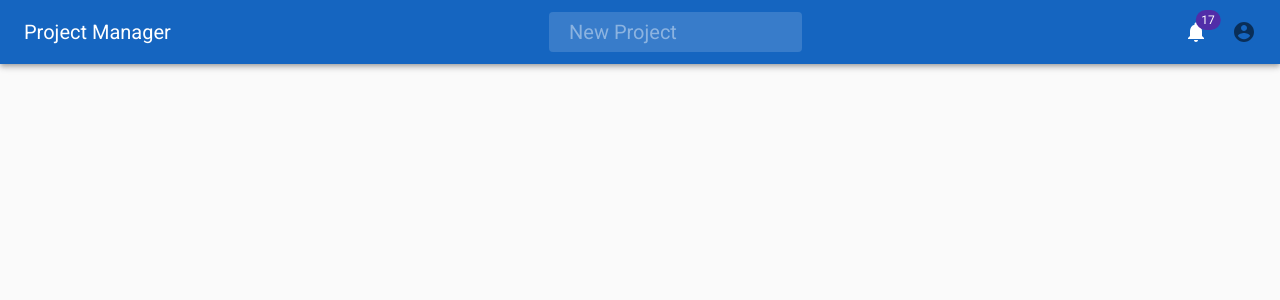
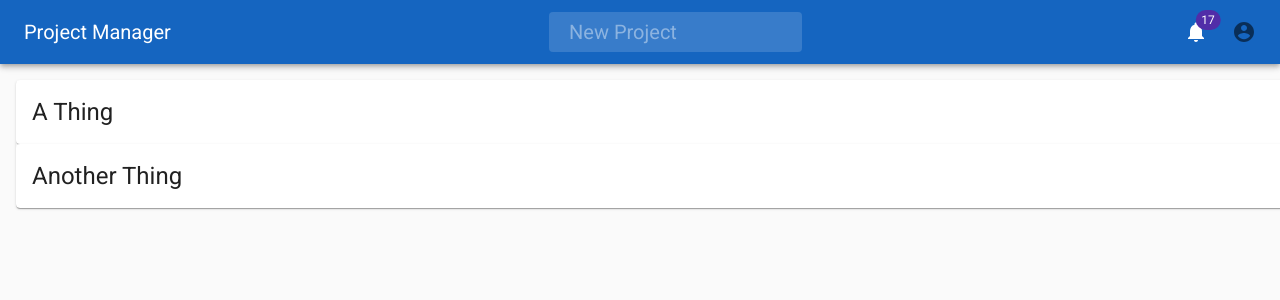
Before and after one commit to joshua-richardson-88/kanban, a React (Create React App) app: page / in a window 1280 px wide. Shown: the top 300 px of the page. Built offline with nearby package versions, Linux system fonts and the light colour scheme.

Commit message:
Working on adding the project component

```diff
--- a/src/App.js
+++ b/src/App.js
@@ -8,7 +8,7 @@ import { CssBaseline } from '@material-ui/core'
 // import project files
 import useDarkMode from './hooks/useDarkMode'
 import { Header } from './components/molecules'
-import { Projects } from './components/organisms'
+import Projects from './features/projects'
 
 export default function App() {
   const [theme, toggleDarkMode] = useDarkMode()
--- a/src/features/projects/index.js
+++ b/src/features/projects/index.js
@@ -0,0 +1,105 @@
+// import react libraries
+import React from 'react'
+
+// import modules
+import { makeStyles } from '@material-ui/core/styles'
+import { DragDropContext, Droppable } from 'react-beautiful-dnd'
+import { useDispatch, useSelector } from 'react-redux'
+import { Card } from '@material-ui/core'
+
+// import project files
+import { editColumnOrder, editProjectOrder, editTaskOrder } from './projectSlice'
+import Project from './pages/Project'
+
+const useStyles = makeStyles((theme) => ({
+  grow: {
+    flexGrow: 1,
+    height: '93.4vh',
+  },
+  dropZone: {
+    margin: theme.spacing(2),
+    width: '100%',
+    height: '100%',
+  },
+  projectsContainer: {
+    display: 'flex',
+    flexDirection: 'column',
+    width: '100%',
+  },
+}))
+
+export default function Projects() {
+  const classes = useStyles()
+  const dispatch = useDispatch()
+  const projects = useSelector((state) => state.projects.project)
+  const projectOrder = useSelector((state) => state.projects.projectOrder)
+
+  // handler for drag-and-drop
+  const onDragEnd = (result) => {
+    const { destination, source, draggableId, type } = result
+    // if there is no destination, abort
+    if (!destination) return
+    // if the source and destination are the same, no need to do anything
+    if (destination.droppableId === source.droppableId && destination.index === source.index) return
+
+    // if you're dragging projects
+    if (type === 'project') {
+      dispatch(
+        editProjectOrder({ source: source.index, destination: destination.index, id: draggableId })
+      )
+    }
+    // if you're dragging columns
+    if (type === 'column') {
+      const startProject = projects[source.droppableId]
+      const endProject = projects[destination.droppableId]
+
+      dispatch(
+        editColumnOrder({
+          columnId: draggableId,
+          destination: destination.index,
+          endProjectId: endProject.id,
+          source: source.index,
+          startProjectId: startProject.id,
+        })
+      )
+    }
+
+    // if you're dragging tasks
+    if (type === 'task') {
+      const startColumn = projects.columns[source.droppableId]
+      const endColumn = projects.columns[destination.droppableId]
+
+      dispatch(
+        editTaskOrder({
+          startColumnId: startColumn.id,
+          endColumnId: endColumn.id,
+          source: source.index,
+          destination: destination.index,
+          taskId: draggableId,
+        })
+      )
+    }
+  }
+
+  return (
+    <div className={classes.grow}>
+      <div className={classes.dropZone}>
+        <DragDropContext onDragEnd={onDragEnd}>
+          <Droppable droppableId='all-projects' direction='vertical' type='project'>
+            {(provided) => (
+              <Card className={classes.projectsContainer}>
+                {projectOrder.map((id, index) => {
+                  console.log('id: ', id)
+                  console.log('projects: ', projects)
+                  const project = projects[id]
+
+                  return <Project projectId={project.id} index={index} />
+                })}
+              </Card>
+            )}
+          </Droppable>
+        </DragDropContext>
+      </div>
+    </div>
+  )
+}
--- /dev/null
+++ b/src/features/projects/pages/Project.js
@@ -0,0 +1,24 @@
+// import react libraries
+import React from 'react'
+
+// import modules
+import { Draggable, Droppable } from 'react-beautiful-dnd'
+import { Card, CardHeader } from '@material-ui/core'
+import { useSelector } from 'react-redux'
+
+// import project files
+
+export default function Project(props) {
+  const { projectId, index } = props
+  const project = useSelector((state) => state.projects.project[projectId])
+
+  return (
+    <Draggable draggableId={projectId} index={index}>
+      {(provided) => (
+        <Card ref={provided.innerRef} {...provided.draggableProps}>
+          <CardHeader title={project.title} />
+        </Card>
+      )}
+    </Draggable>
+  )
+}
--- a/src/features/projects/projectSlice.js
+++ b/src/features/projects/projectSlice.js
@@ -24,8 +24,34 @@ const projectSlice = createSlice({
         return { payload: { id, title, color, columnIds: [] } }
       },
     },
+    editColumnOrder(
+      state,
+      { payload: { columnId, destination, endProjectId, source, startProjectId } }
+    ) {
+      if (startProjectId === endProjectId) {
+        state.project[startProjectId].columnIds.splice(source, 1)
+        state.project[startProjectId].columnIds.splice(destination, 0, columnId)
+      } else {
+        state.project[startProjectId].columnIds.splice(source, 1)
+        state.project[endProjectId].columnIds.splice(destination, 0, columnId)
+      }
+    },
+    editProjectOrder(state, { payload: { source, destination, id } }) {
+      state.projectOrder.splice(source, 1)
+      state.projectOrder.splice(destination, 0, id)
+    },
+    editTaskOrder(state, { payload: { startColumnId, endColumnId, source, destination, taskId } }) {
+      if (startColumnId === endColumnId) {
+        state.project[startColumnId].columnIds.splice(source, 1)
+        state.project[startColumnId].columnIds.splice(destination, 0, taskId)
+      } else {
+        state.project[startColumnId].columnIds.splice(source, 1)
+        state.project[endColumnId].columnIds.splice(destination, 0, taskId)
+      }
+    },
   },
 })
 
-export const { createProject } = projectSlice.actions
+export const { createProject, editColumnOrder, editProjectOrder, editTaskOrder } =
+  projectSlice.actions
 export default projectSlice.reducer
```
